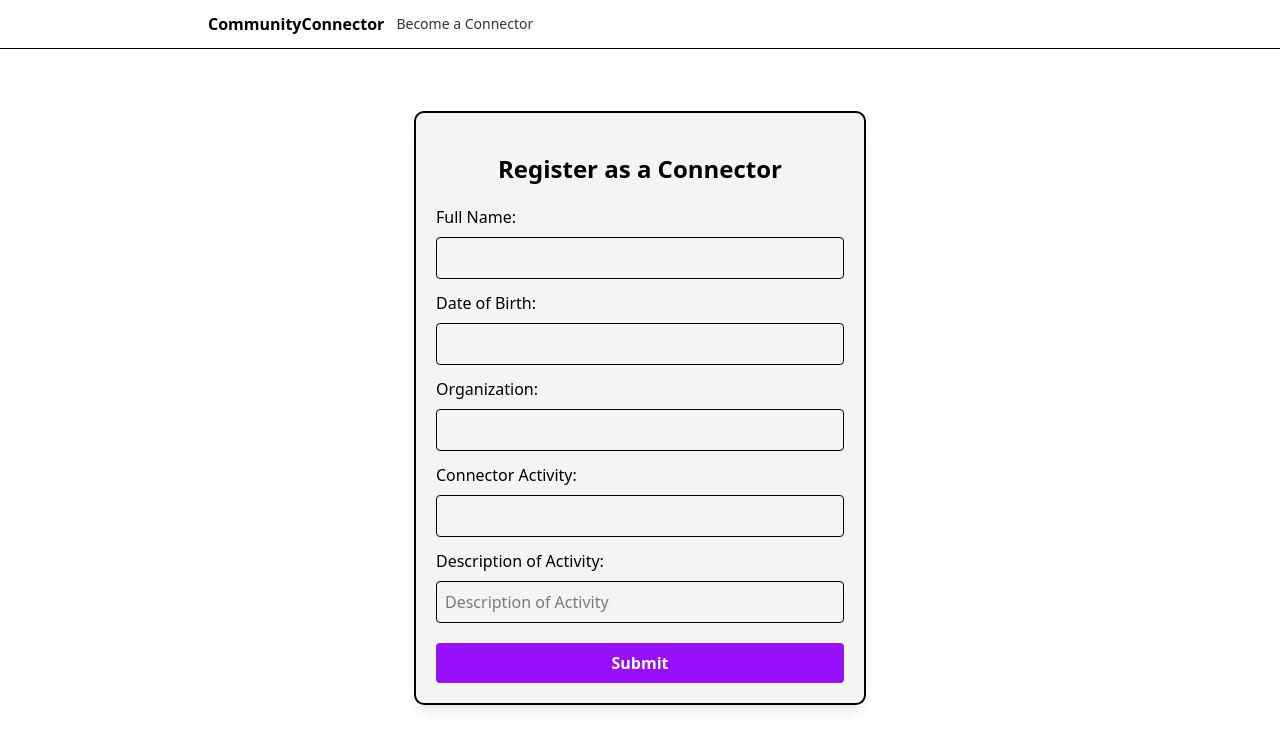
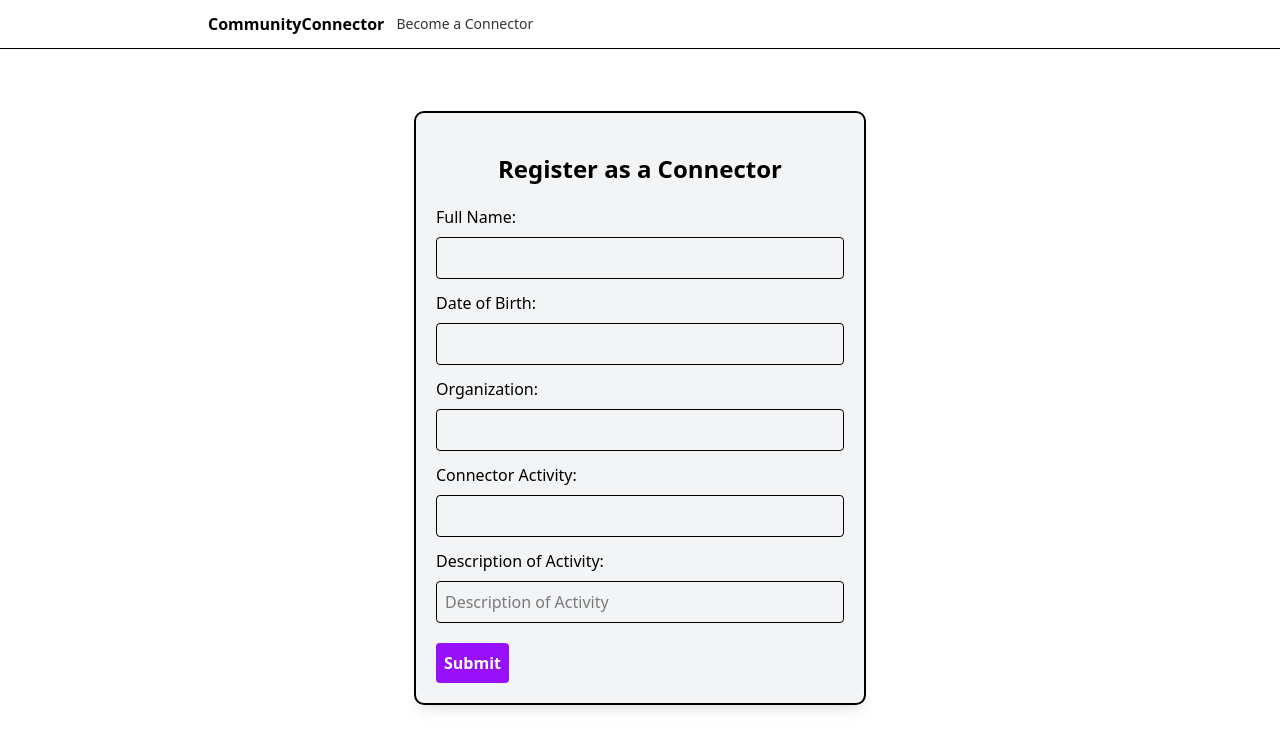
Before and after one commit to TingChiehLin/matcha_kitty, a Next.js app in the folder frontend/: page /form in a window 1280 px wide. Shown: the top 748 px of the page. Built offline with nearby package versions, Linux system fonts and the light colour scheme.

Commit message:
Fix - routes

```diff
--- a/frontend/app/form/page.tsx
+++ b/frontend/app/form/page.tsx
@@ -1,4 +1,5 @@
 "use client";
+import Link from "next/link";
 import React, { useState } from "react";
 
 function Form() {
@@ -112,12 +113,14 @@ function Form() {
                 required
               />
             </label>
+            <Link href={"/service"}>
               <button
                 type="submit"
                 className="mt-2 bg-purple-600 hover:bg-purple-700 cursor-pointer text-white rounded p-2 font-bold"
               >
                 Submit
               </button>
+            </Link>
           </form>
         </div>
       </div>
--- a/frontend/app/login/page.tsx
+++ b/frontend/app/login/page.tsx
@@ -2,6 +2,7 @@
 
 import { useState } from "react";
 import { useRouter } from "next/navigation";
+import Link from "next/link";
 
 export default function LoginPage() {
   const router = useRouter();
@@ -113,6 +114,7 @@ export default function LoginPage() {
           </div>
         )}
 
+        <Link href={"/form"}>
           <button
             type="submit"
             disabled={loading}
@@ -130,7 +132,7 @@ export default function LoginPage() {
           >
             {loading ? "Signing in..." : "Sign in"}
           </button>
-
+        </Link>
         <p style={{ color: "#6b7280", fontSize: 14, marginTop: 14 }}>
           Having trouble? Double-check your e-mail and password. Contact the
           organizer if needed.
--- a/frontend/app/page.tsx
+++ b/frontend/app/page.tsx
@@ -55,7 +55,7 @@ export default function Home() {
           <Card
             title="Be a connector"
             description="Join a community of caring individuals making a difference in elders’ lives."
-            href={"/form"}
+            href={"/login"}
             img={"/imgs/volunteer.jpg"}
           />
           <Card
```
Lines whose indentation alone changed are shown as unchanged.
